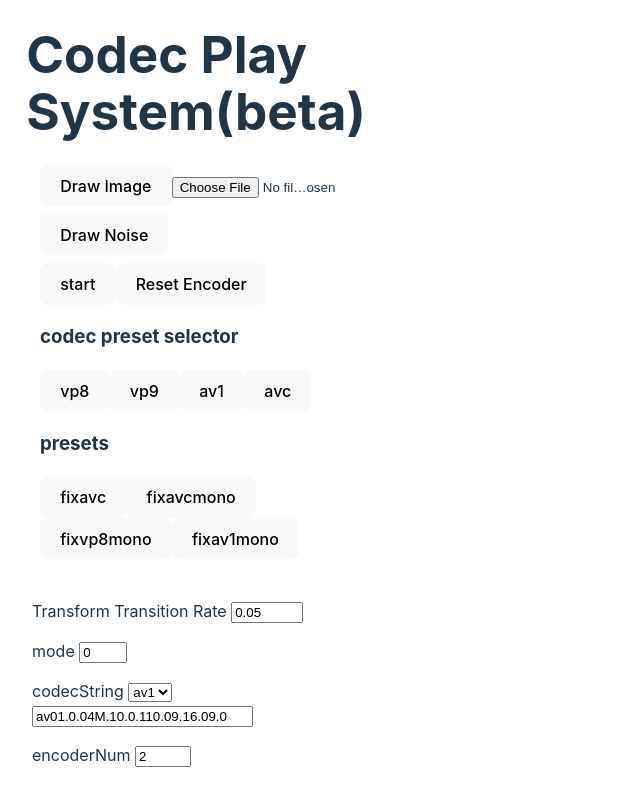
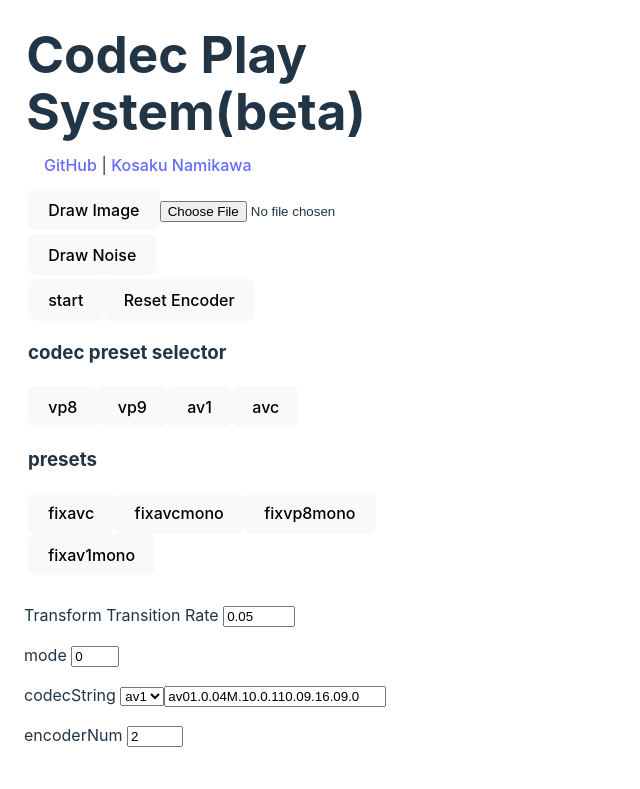
Before and after one commit to 73-ch/codec-play, a Vue app: page / in a window 1280 px wide. Shown: the top 789 px of the page, without its empty margins (0-640 px from the left). Built offline with nearby package versions, Linux system fonts and the light colour scheme.

Commit message:
update layout

```diff
--- a/src/App.vue
+++ b/src/App.vue
@@ -386,6 +386,12 @@ function drawFile(event: Event) {
   <check-codec-support />
   <section>
     <h1>Codec Play System(beta)</h1>
+    <div id="caption">
+      <p>
+        <a href="https://github.com/73-ch/codec-play">GitHub</a> |
+        <a href="https://73ch.work/">Kosaku Namikawa</a>
+      </p>
+    </div>
     <div>
       <div>
         <div>
@@ -548,12 +554,21 @@ section {
   justify-content: space-around;
 }
 
+section div {
+  padding: 0;
+  margin: 0.25em;
+}
+
+#caption {
+  padding-left: 1.5em;
+}
+
+#caption p {
+  margin: 0;
+}
+
 #imageInput {
   width: 50%;
-}
-
-section div {
-  margin: 0.5em;
 }
 
 #codecStringInput {
```
